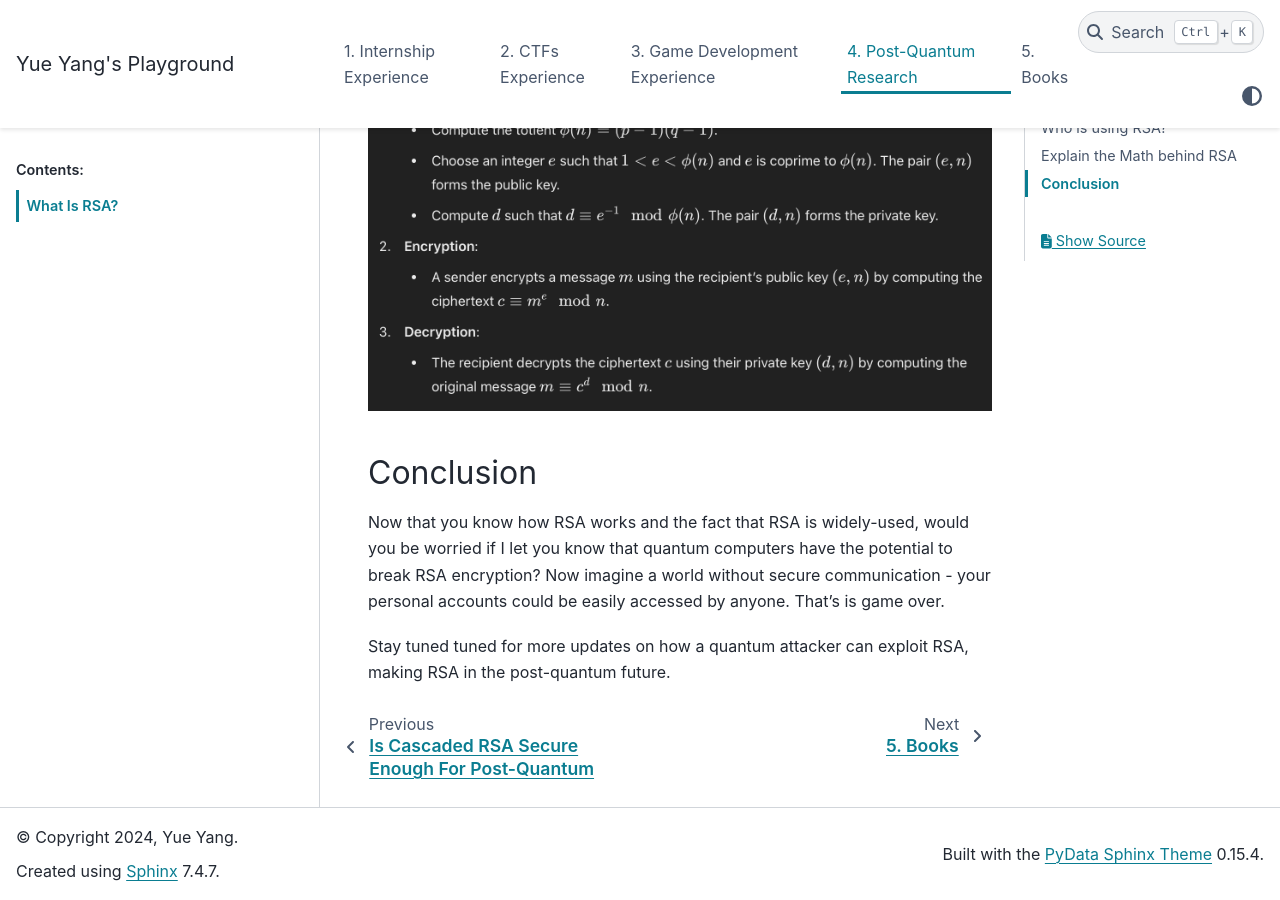
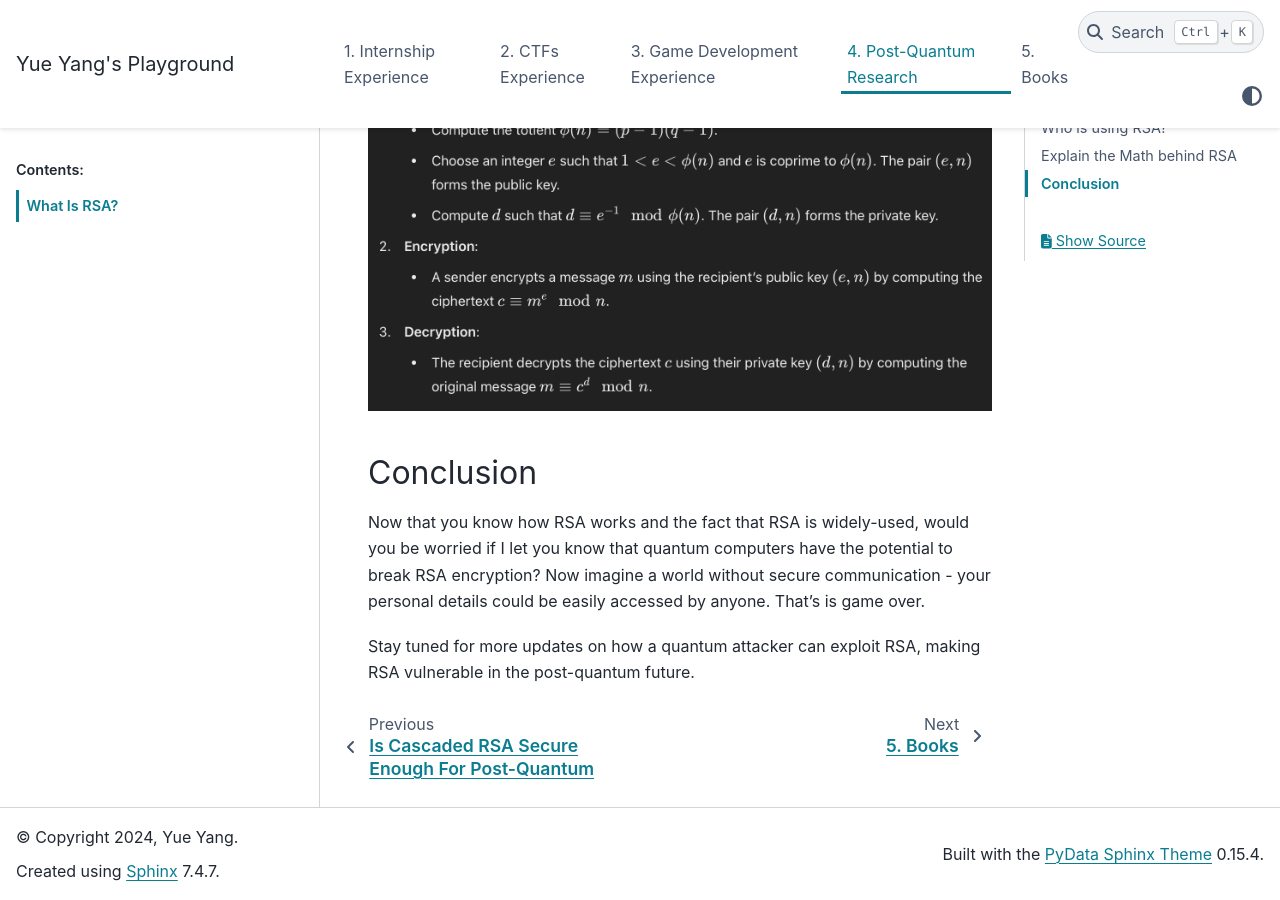
Before and after one commit to yyueyangg/personal-docs, a Sphinx documentation site: the page built from docs/source/what-is-rsa.rst, in a window 1280 px wide and 900 px high, scrolled down 1807 px. Built offline with Sphinx 7.4.7 and the PyData theme 0.15.4, drawn with Linux system fonts in a browser that asks for light colours.

Commit message:
Edit file

```diff
--- a/docs/source/what-is-rsa.rst
+++ b/docs/source/what-is-rsa.rst
@@ -57,7 +57,7 @@ RSA usually comprises of 3 main parts, Key Gen, Enc, and Dec. The image below is
 Conclusion
 ---------------------
 Now that you know how RSA works and the fact that RSA is widely-used, would you be worried if I let you know that
-quantum computers have the potential to break RSA encryption? Now imagine a world without secure communication - your personal accounts
+quantum computers have the potential to break RSA encryption? Now imagine a world without secure communication - your personal details
 could be easily accessed by anyone. That's is game over.
 
-Stay tuned tuned for more updates on how a quantum attacker can exploit RSA, making RSA in the post-quantum future.
+Stay tuned for more updates on how a quantum attacker can exploit RSA, making RSA vulnerable in the post-quantum future.
```
